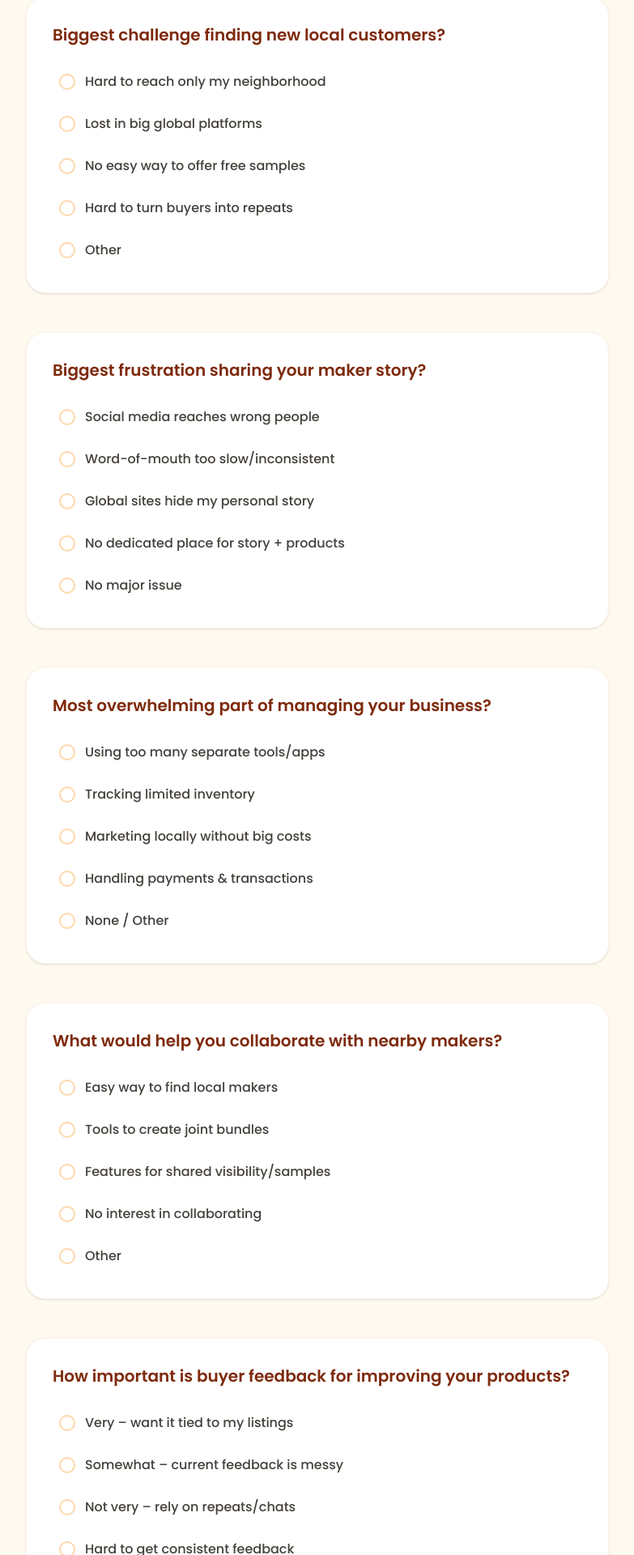
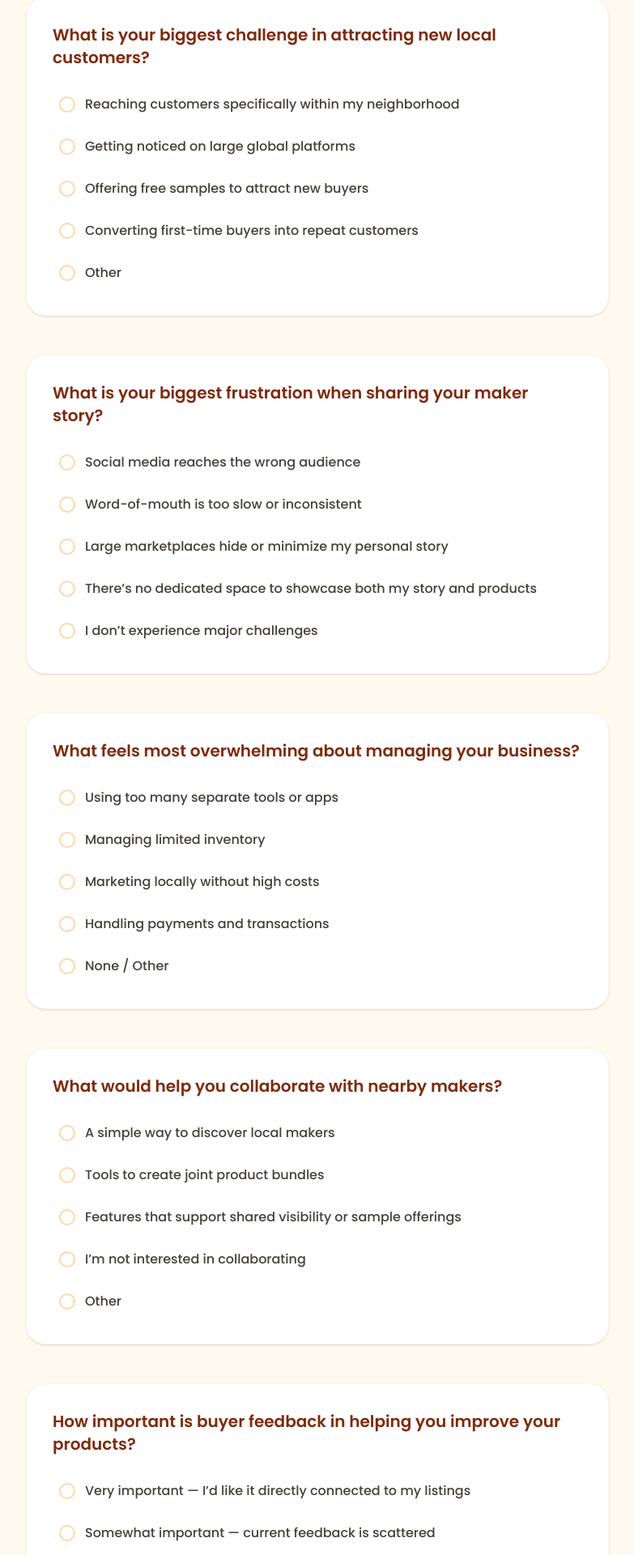
Before and after one commit to helploopa/loopahood-landingpage, a React (Vite) app: page / in a window 1280 px wide. Shown: the part 1096-3016 px from the top of the page at 81% size, without its empty margins (248-1031 px from the left). Built offline with nearby package versions, Linux system fonts and the light colour scheme.

Commit message:
Add files via upload

```diff
--- a/src/app/components/LandingPage.tsx
+++ b/src/app/components/LandingPage.tsx
@@ -196,34 +196,34 @@ export const SurveySection = () => {
   const questions = [
     {
       id: 1,
-      question: "Biggest challenge finding new local customers?",
+      question: "What is your biggest challenge in attracting new local customers?",
       options: [
-        "Hard to reach only my neighborhood",
-        "Lost in big global platforms",
-        "No easy way to offer free samples",
-        "Hard to turn buyers into repeats",
+        "Reaching customers specifically within my neighborhood",
+        "Getting noticed on large global platforms",
+        "Offering free samples to attract new buyers",
+        "Converting first-time buyers into repeat customers",
         "Other"
       ]
     },
     {
       id: 2,
-      question: "Biggest frustration sharing your maker story?",
+      question: "What is your biggest frustration when sharing your maker story?",
       options: [
-        "Social media reaches wrong people",
-        "Word-of-mouth too slow/inconsistent",
-        "Global sites hide my personal story",
-        "No dedicated place for story + products",
-        "No major issue"
+        "Social media reaches the wrong audience",
+        "Word-of-mouth is too slow or inconsistent",
+        "Large marketplaces hide or minimize my personal story",
+        "There’s no dedicated space to showcase both my story and products",
+        "I don’t experience major challenges"
       ]
     },
     {
       id: 3,
-      question: "Most overwhelming part of managing your business?",
+      question: "What feels most overwhelming about managing your business?",
       options: [
-        "Using too many separate tools/apps",
-        "Tracking limited inventory",
-        "Marketing locally without big costs",
-        "Handling payments & transactions",
+        "Using too many separate tools or apps",
+        "Managing limited inventory",
+        "Marketing locally without high costs",
+        "Handling payments and transactions",
         "None / Other"
       ]
     },
@@ -231,21 +231,21 @@ export const SurveySection = () => {
       id: 4,
       question: "What would help you collaborate with nearby makers?",
       options: [
-        "Easy way to find local makers",
-        "Tools to create joint bundles",
-        "Features for shared visibility/samples",
-        "No interest in collaborating",
+        "A simple way to discover local makers",
+        "Tools to create joint product bundles",
+        "Features that support shared visibility or sample offerings",
+        "I’m not interested in collaborating",
         "Other"
       ]
     },
     {
       id: 5,
-      question: "How important is buyer feedback for improving your products?",
+      question: "How important is buyer feedback in helping you improve your products?",
       options: [
-        "Very – want it tied to my listings",
-        "Somewhat – current feedback is messy",
-        "Not very – rely on repeats/chats",
-        "Hard to get consistent feedback",
+        "Very important — I’d like it directly connected to my listings",
+        "Somewhat important — current feedback is scattered",
+        "Not very important — I rely on repeat purchases and direct conversations",
+        "It’s difficult to gather consistent feedback",
         "Not applicable"
       ]
     }
```
